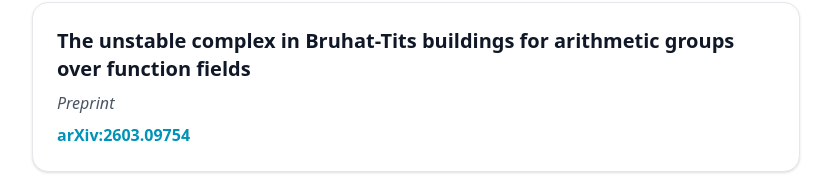
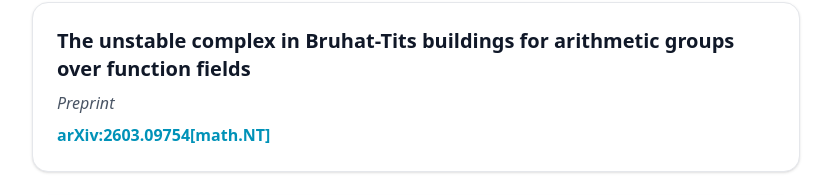
Before and after one commit to sriram-chinthalagiri/webpage, a React (Vite) app: page / in a window 1280 px wide. Shown: the part 780-975 px from the top of the page, without its empty margins (224-1055 px from the left). Built offline with nearby package versions, Linux system fonts and the light colour scheme; the HTML template or start-up script is replaced by a standard one.

Commit message:
Update App.jsx

```diff
--- a/src/App.jsx
+++ b/src/App.jsx
@@ -67,7 +67,7 @@
                 <h3 className="text-xl font-bold mb-2">The unstable complex in Bruhat-Tits buildings for arithmetic groups over function fields</h3>
                 <p className="text-gray-600 italic mb-2">Preprint</p>
                 <a href="https://arxiv.org/abs/2603.09754v2" target="_blank" rel="noopener noreferrer" className="text-cyan-600 font-semibold hover:underline">
-                  arXiv:2603.09754
+                  arXiv:2603.09754[math.NT]
                 </a>
               </li>
               <li className="bg-white p-6 rounded-2xl border border-gray-200 shadow-sm hover:shadow-md transition-shadow">
```
